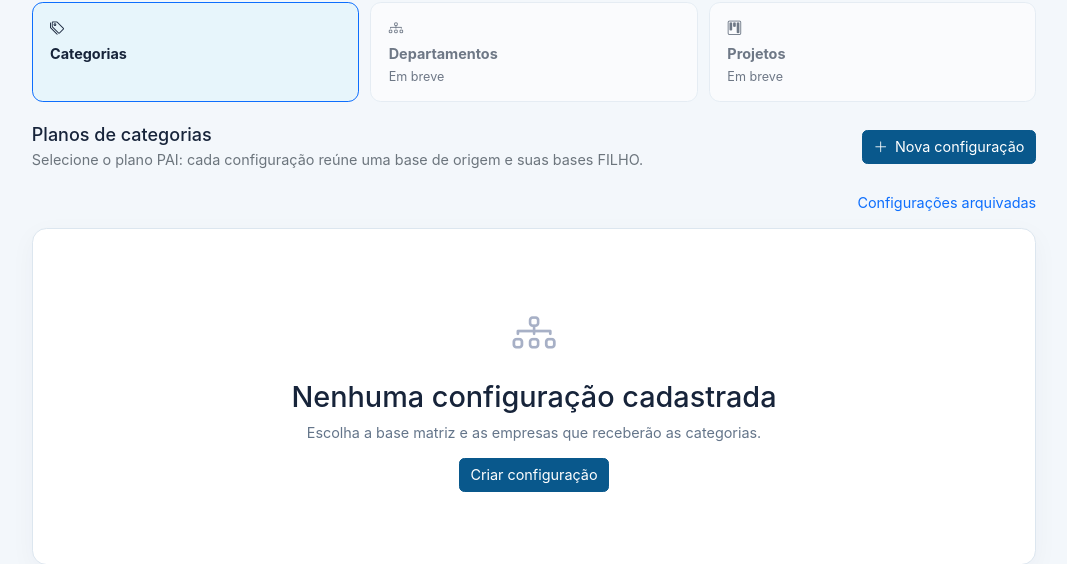
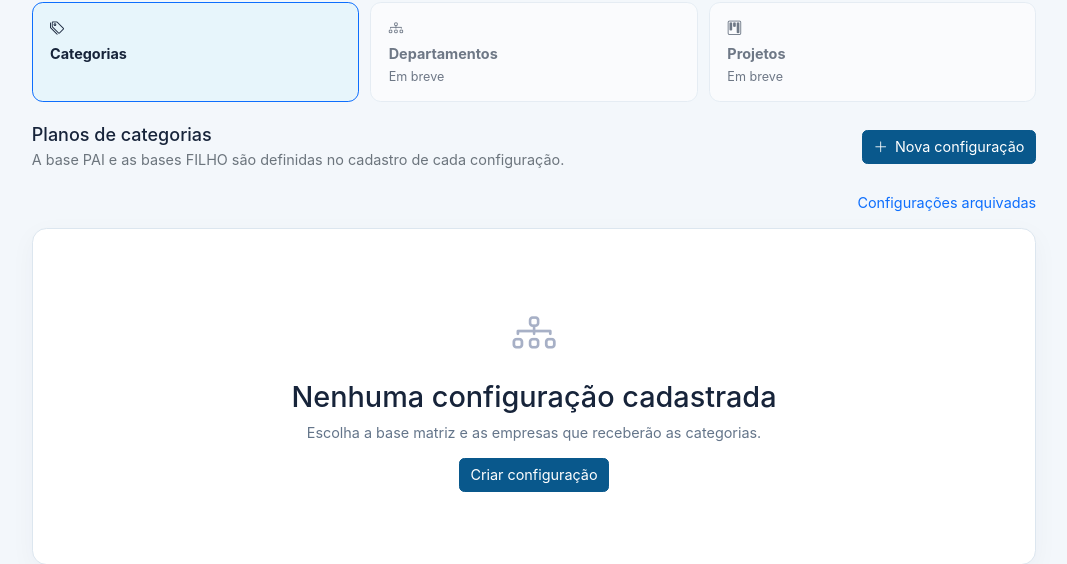
Before and after one commit to Damasi21/West, a Django app: template templates/replicacao/lista.html in a window 1280 px wide. Shown: the part 256-820 px from the top of the page, without its empty margins (106-1173 px from the left). Run offline with Django 4.2, Linux system fonts and the light colour scheme; the template is opened without the code that fills it, so the values that code supplies are empty; parts of the project's set-up code (start-up, migrations or seed data) failed here and were passed over.

Commit message:
Oculta categorias inativas da PAI e simplifica lista de configuracoes

```diff
--- a/apps/replicacao/views.py
+++ b/apps/replicacao/views.py
@@ -314,7 +314,7 @@ def painel_central(request, plano, operacao_id=None):
         operacao = get_object_or_404(plano.cadastros, pk=operacao_id)
     elif request.GET.get("cadastro", "").isdigit():
         operacao = get_object_or_404(plano.cadastros, pk=request.GET["cadastro"])
-    categorias = list(CategoriaOmie.objects.filter(empresa=plano.matriz, ativo_omie=True).order_by("codigo"))
+    categorias = list(CategoriaOmie.objects.filter(empresa=plano.matriz, ativo_omie=True, conta_inativa=False).order_by("codigo"))
     # The OMIE hierarchy is shallow, but keep the display independent of code
     # numbering and show orphans instead of silently dropping a category.
     por_pai = {}
--- a/templates/replicacao/lista.html
+++ b/templates/replicacao/lista.html
@@ -1,9 +1,8 @@
 {% extends "replicacao/base.html" %}
 {% block replicacao_content %}
 {% include "replicacao/vertentes.html" %}
-<div class="rep-toolbar mb-4"><div><h2 class="h5 mb-1">Planos de categorias</h2><p class="text-secondary mb-0">Selecione o plano PAI: cada configuração reúne uma base de origem e suas bases FILHO.</p></div><a href="{% url 'replicacao:novo' %}" class="btn btn-primary"><i class="bi bi-plus-lg me-2"></i>Nova configuração</a></div>
+<div class="rep-toolbar mb-4"><div><h2 class="h5 mb-1">Planos de categorias</h2><p class="text-secondary mb-0">A base PAI e as bases FILHO são definidas no cadastro de cada configuração.</p></div><a href="{% url 'replicacao:novo' %}" class="btn btn-primary"><i class="bi bi-plus-lg me-2"></i>Nova configuração</a></div>
 <p class="text-end"><a href="{% url 'replicacao:lista' %}{% if not arquivadas %}?arquivadas=1{% endif %}">{% if arquivadas %}Voltar às configurações atuais{% else %}Configurações arquivadas{% endif %}</a></p>
-{% if planos %}<form method="get" class="rep-actions mb-4"><label for="rep-plano-inicial" class="form-label mb-0">Plano PAI</label><select name="plano" id="rep-plano-inicial" class="form-select rep-plan-select" required><option value="">Selecione um plano</option>{% for item in planos %}<option value="{{ item.pk }}">{{ item.nome }} · PAI: {{ item.matriz.nome_fantasia|default:item.matriz.nome }}</option>{% endfor %}</select><button class="btn btn-primary" type="submit">Abrir categorias</button></form>{% endif %}
 <div class="row g-4">{% for plano in planos %}<div class="col-lg-6"><article class="settings-card p-4 h-100">
     <div class="rep-toolbar"><h2 class="h5 mb-0">{{ plano.nome }}</h2><span class="rep-badge">{% if plano.arquivado %}Arquivada{% elif plano.ativo %}Ativa{% else %}Pausada{% endif %}</span></div>
     <p class="mt-3 mb-2"><strong>Base PAI:</strong> {{ plano.matriz.nome_fantasia }}</p><p class="small text-secondary">{% if plano.cadastro_central %}Cadastro central · Empresas selecionadas{% else %}Configuração anterior · Comparações e histórico{% endif %}</p>
```
